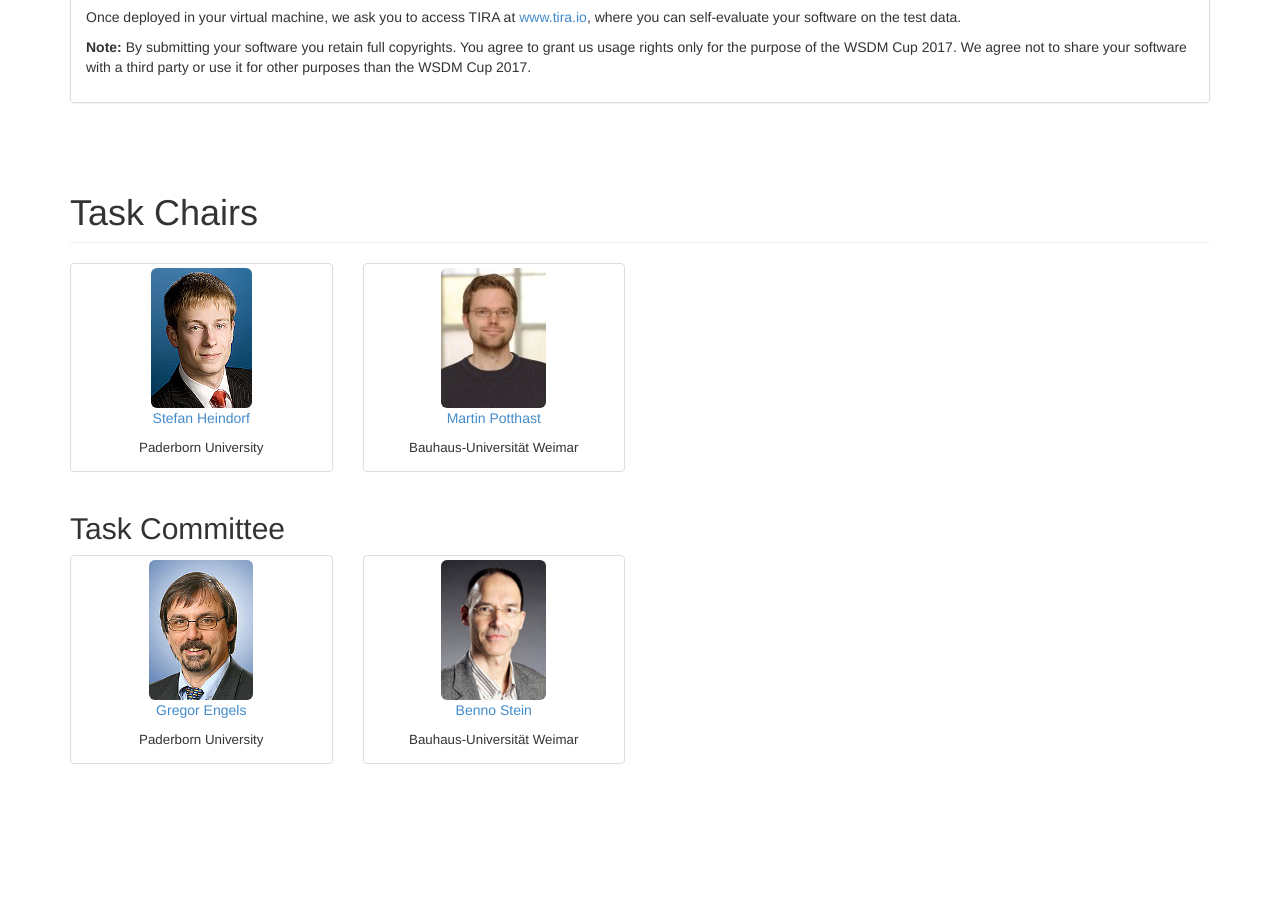
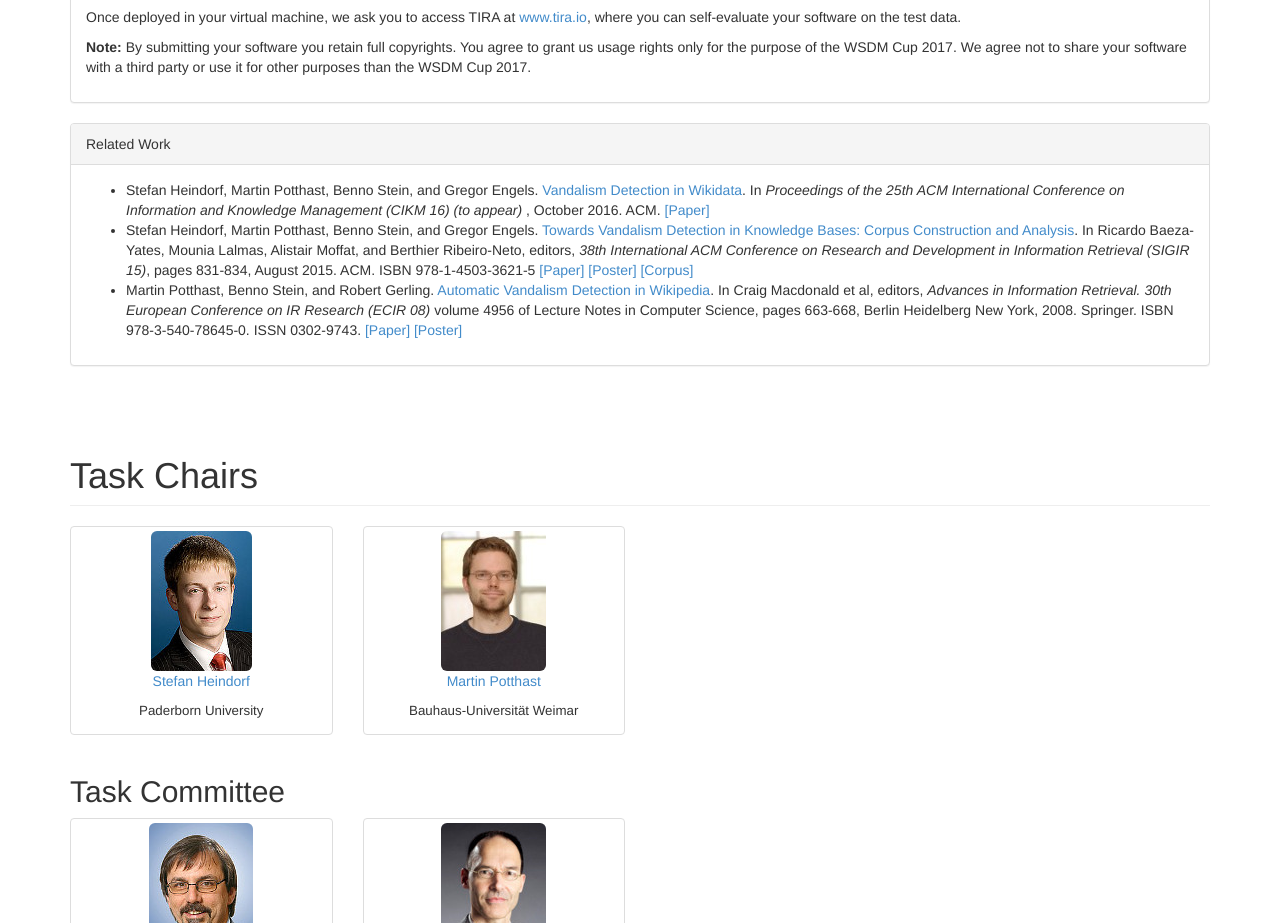
Before and after one commit to wsdm-cup-2017/wsdm-cup-2017.github.io, a website: page vandalism-detection.html in a window 1280 px wide. Shown: the part 1443-2366 px from the top of the page. Before the commit the page ends 2227 px from the top, so only its background shows below. Drawn offline with Linux system fonts and the light colour scheme.

Commit message:
related work

```diff
--- a/vandalism-detection.html
+++ b/vandalism-detection.html
@@ -170,21 +170,27 @@
             <a class="btn btn-default" href="http://www.uni-weimar.de/medien/webis/publications/papers/stein_2013h.pdf#page=11">Learn more »</a>
           </p>
         </div>
-      </div>
+      </div>-->
 
       <div class="panel panel-default">
         <div class="panel-heading">Related Work</div>
         <div class="panel-body">
-          <p>This task has been run since PAN'12; here is a quick list of the respective proceedings and overviews:</p>
           <ul><li>
-          <a href="clef14/pan14-web/about.html#proceedings">PAN @ CLEF'14</a> (<a href="http://www.uni-weimar.de/medien/webis/publications/papers/stein_2014k.pdf">overview paper</a>), and
+
+		  Stefan Heindorf, Martin Potthast, Benno Stein, and Gregor Engels. <a href="https://is.uni-paderborn.de/fileadmin/Informatik/AG-Engels/Publikationen/2016/heindorf2016_CIKM.pdf">Vandalism Detection in Wikidata</a>. In <i>Proceedings of the 25th ACM International Conference on Information and Knowledge Management (CIKM 16) (to appear) </i> , October 2016. ACM.
+		  <a href="https://is.uni-paderborn.de/fileadmin/Informatik/AG-Engels/Publikationen/2016/heindorf2016_CIKM.pdf">[Paper]</a>
           </li><li>
-          <a href="clef13/pan13-web/about.html#proceedings">PAN @ CLEF'13</a> (<a href="http://www.uni-weimar.de/medien/webis/publications/papers/stein_2013h.pdf">overview paper</a>), and
+		  Stefan Heindorf, Martin Potthast, Benno Stein, and Gregor Engels. <a href="https://is.uni-paderborn.de/fileadmin/Informatik/AG-Engels/Publikationen/2015/heindorf2015_SIGIR.pdf">Towards Vandalism Detection in Knowledge Bases: Corpus Construction and Analysis</a>. In Ricardo Baeza-Yates, Mounia Lalmas, Alistair Moffat, and Berthier Ribeiro-Neto, editors, <i>38th International ACM Conference on Research and Development in Information Retrieval (SIGIR 15)</i>, pages 831-834, August 2015. ACM. ISBN 978-1-4503-3621-5
+		  <a href="https://is.uni-paderborn.de/fileadmin/Informatik/AG-Engels/Publikationen/2015/heindorf2015_SIGIR.pdf">[Paper]</a>
+		  <a href="https://is.uni-paderborn.de/fileadmin/Informatik/AG-Engels/Publikationen/2015/heindorf2015_SIGIR_poster.pdf">[Poster]</a>
+		  <a href=" http://www.uni-weimar.de/en/media/chairs/webis/corpora/corpus-wdvc-15/">[Corpus]</a>
           </li><li>
-          <a href="clef12/pan12-web/about.html#proceedings">PAN @ CLEF'12</a> (<a href="http://www.uni-weimar.de/medien/webis/publications/papers/stein_2012t.pdf">overview paper</a>).
+		  Martin Potthast, Benno Stein, and Robert Gerling. <a href="http://www.uni-weimar.de/medien/webis/publications/papers/stein_2008c.pdf">Automatic Vandalism Detection in Wikipedia</a>. In Craig Macdonald et al, editors, <i>Advances in Information Retrieval. 30th European Conference on IR Research (ECIR 08)</i> volume 4956 of Lecture Notes in Computer Science, pages 663-668, Berlin Heidelberg New York, 2008. Springer. ISBN 978-3-540-78645-0. ISSN 0302-9743.
+          <a href="http://www.uni-weimar.de/medien/webis/publications/papers/stein_2008c.pdf">[Paper]</a>
+		  <a href="http://www.uni-weimar.de/medien/webis/publications/papers/stein_2008c.pdf">[Poster]</a>
           </li></ul>
         </div>
-      </div>-->
+      </div>
     </div> <!-- col -->
   </div> <!-- row -->
 
```
